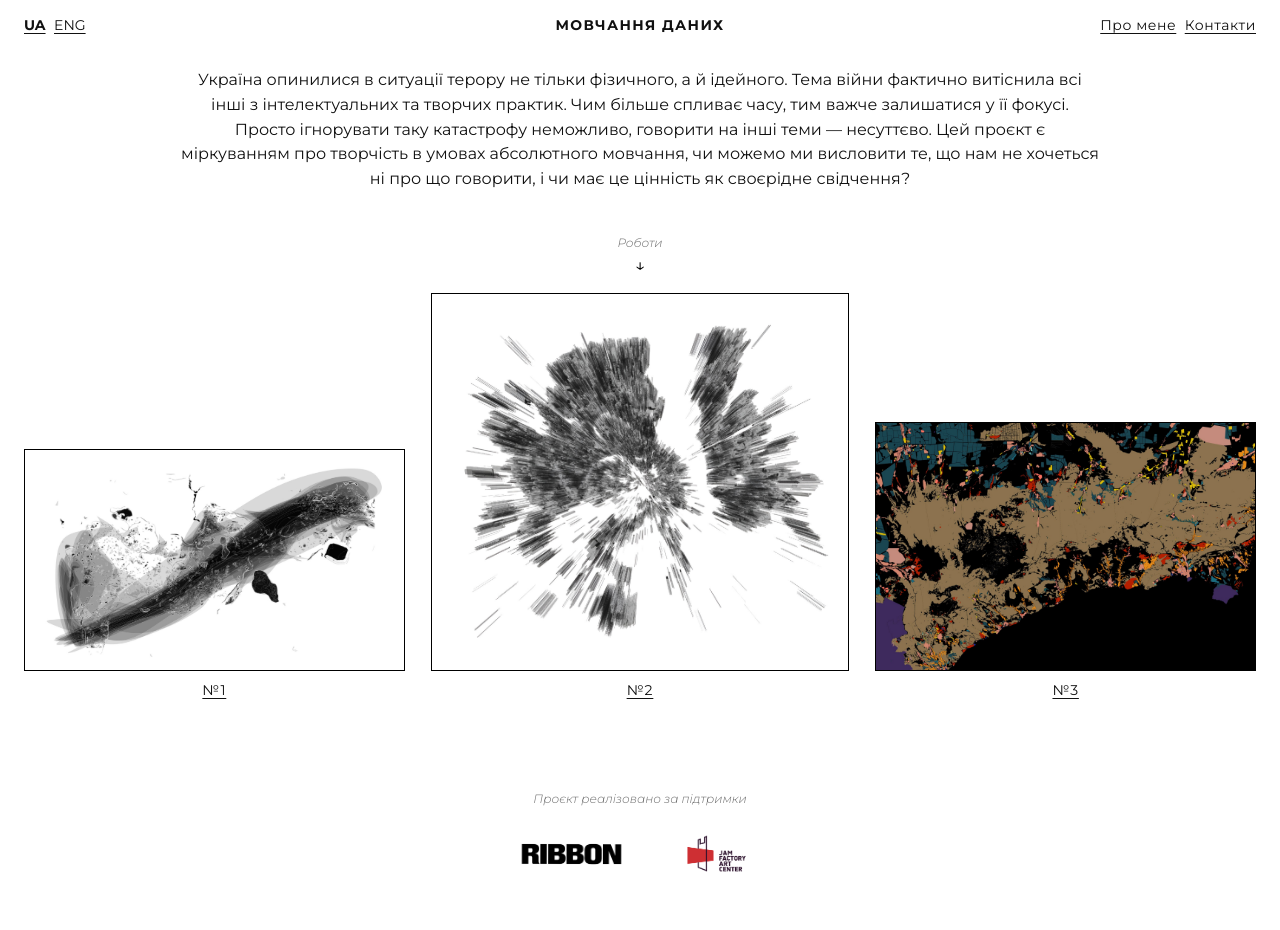
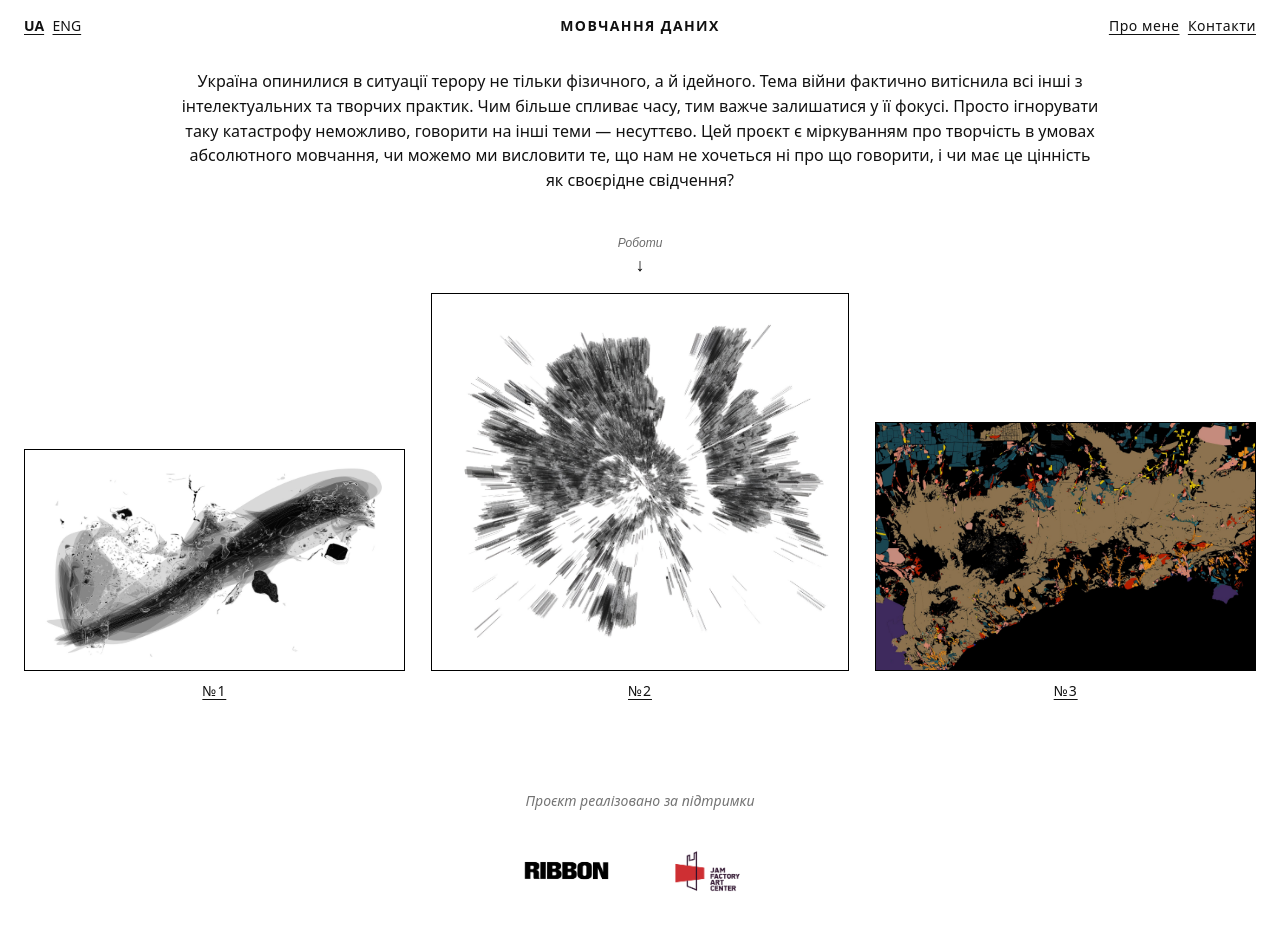
Before and after one commit to omutoz/silence-of-data, a website built with Vite: page index.html in a window 1280 px wide. Built offline with nearby package versions, Linux system fonts and the light colour scheme.

Commit message:
Add files via upload

```diff
--- a/src/styles.css
+++ b/src/styles.css
@@ -1,24 +1,8 @@
-@font-face{
-  font-family: "Montserrat-Regular";
-  src: url("/fonts/Montserrat-Regular.ttf") format("truetype");
-  font-weight: 400;
-  font-style: normal;
-  font-display: swap;
-}
-
 @font-face{
   font-family: "Montserrat-Bold";
   src: url("/fonts/Montserrat-Bold.ttf") format("truetype");
   font-weight: 700;
   font-style: normal;
-  font-display: swap;
-}
-
-@font-face{
-  font-family: "Montserrat-LightItalic";
-  src: url("/fonts/Montserrat-LightItalic.ttf") format("truetype");
-  font-weight: 300;
-  font-style: italic;
   font-display: swap;
 }
 
@@ -41,7 +25,7 @@
 html,body{ height:100%; }
 body{
   margin:0;
-  font-family: "Montserrat-Regular", Arial, sans-serif;
+  font-family: system-ui, -apple-system, Segoe UI, Roboto, Arial, sans-serif;
   color: var(--text);
   background: var(--bg);
 }
@@ -52,13 +36,6 @@
 
 #app{
   min-height: 100%;
-}
-
-button,
-input,
-textarea,
-select{
-  font-family: "Montserrat-Regular", Arial, sans-serif;
 }
 
 /* link-like buttons */
@@ -82,8 +59,7 @@
 }
 
 .linklike.is-active{
-  font-family: "Montserrat-Bold", "Montserrat-Regular", Arial, sans-serif;
-  font-weight: 700;
+  font-weight: 600;
 }
 
 /* Header (centered title, left language, right nav) */
@@ -118,8 +94,7 @@
   font-size: 14px;
   letter-spacing: 0.10em;
   text-transform: uppercase;
-  font-family: "Montserrat-Bold", "Montserrat-Regular", Arial, sans-serif;
-  font-weight: 700;
+  font-weight: 600;
   text-decoration: none;
   color: inherit;
 }
@@ -175,10 +150,9 @@
 }
 
 .home-intro__hintText{
-  font-family: "Montserrat-LightItalic", Arial, sans-serif;
   font-size: 12px;
   color: var(--muted);
-  font-style: normal;
+  font-style: italic;
   white-space: pre-line;
 }
 
@@ -304,11 +278,12 @@
 }
 
 .work-grid--3 .work-item{
-  aspect-ratio: 4 / 3;
+  aspect-ratio: auto;
 }
 
 .work-grid--3 .work-item img{
-  height: 100%;
+  height: auto;
+  object-fit: initial;
 }
 
 /* About */
@@ -479,12 +454,11 @@
   padding: 0 var(--pad);
 }
 .home-support__text{
-  font-family: "Montserrat-LightItalic", Arial, sans-serif;
-  font-size: 12px;
-  font-style: normal;
-  color: var(--muted);
+  font-size: 14px;
+  font-style: italic;
   line-height: 1.35;
-  margin: 0 0 12px;
+  color: rgba(0,0,0,0.55);
+  margin: 0 0 22px;
 }
 .home-support__logos{
   display: flex;
@@ -498,6 +472,6 @@
   width: auto;
   display: block;
 }
-.home-support__logo--jfac{height:69px;}
+.home-support__logo--jfac{height:76px;}
 
-.home-support__logo--ribbon{height:32px;}
+.home-support__logo--ribbon{height:27px;}
```
